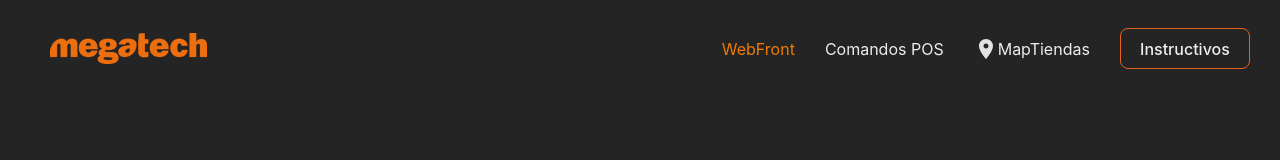
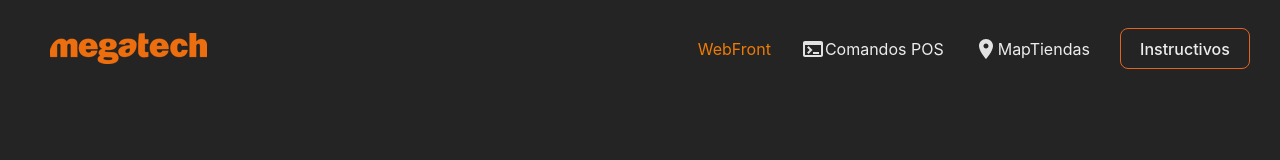
Before and after one commit to jlchurruarin/WebFrontTiendas, a React (Vite) app: page / in a window 1280 px wide. Shown: the top 160 px of the page. Built offline with nearby package versions, Linux system fonts and the light colour scheme.

Commit message:
terminal icon

```diff
--- a/src/components/Nav/Nav.jsx
+++ b/src/components/Nav/Nav.jsx
@@ -1,6 +1,7 @@
 import React from "react";
 import Button from "@mui/material/Button";
 import LocationOnIcon from '@mui/icons-material/LocationOn';
+import TerminalIcon from '@mui/icons-material/Terminal';
 import { NavLink } from "react-router-dom";
 import megaLogo from  '../../assets/mega.png'
 import styles from '../Nav/Nav.module.css';
@@ -26,6 +27,7 @@ function Nav(){
                   </NavLink>
                 </li>
                 <li>
+                  <TerminalIcon/>
                   <NavLink
                     to={"/commands"}
                     style={({ isActive }) => ({
```
